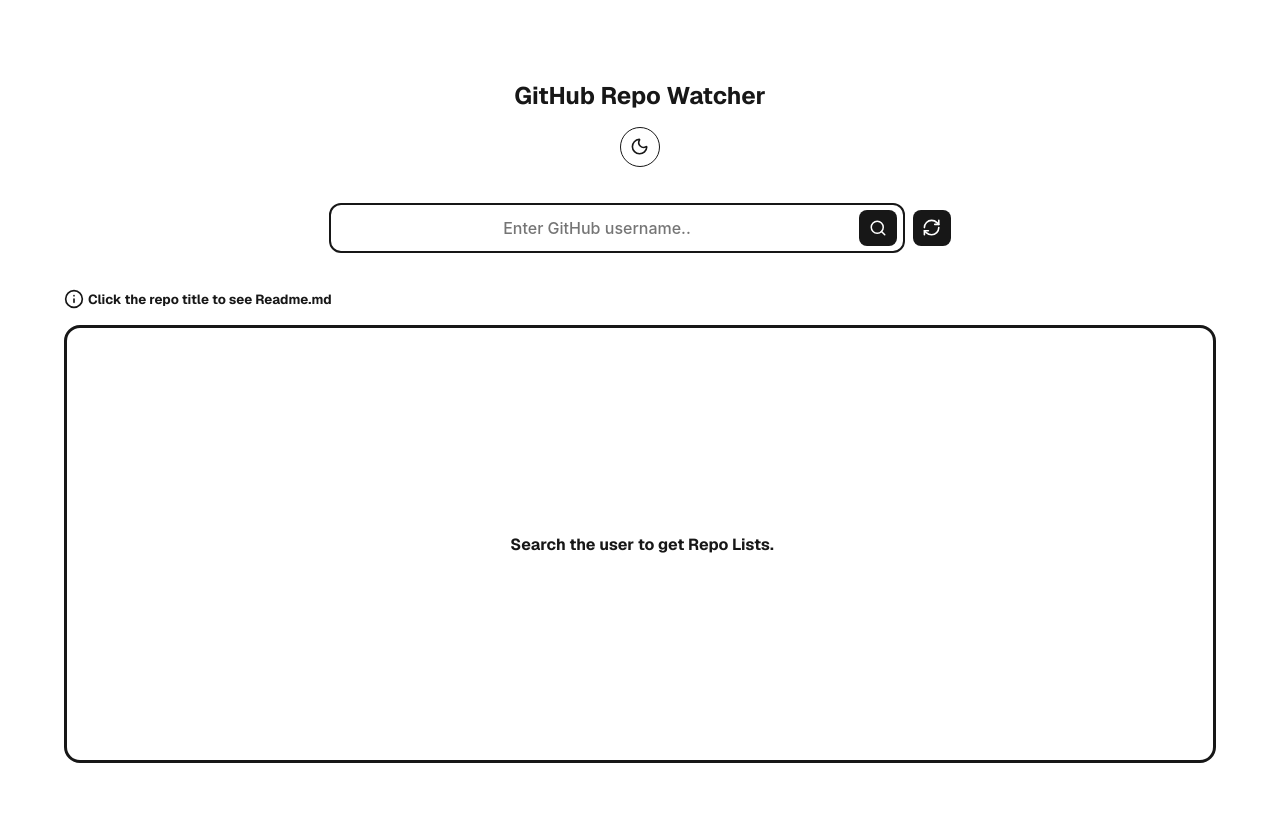
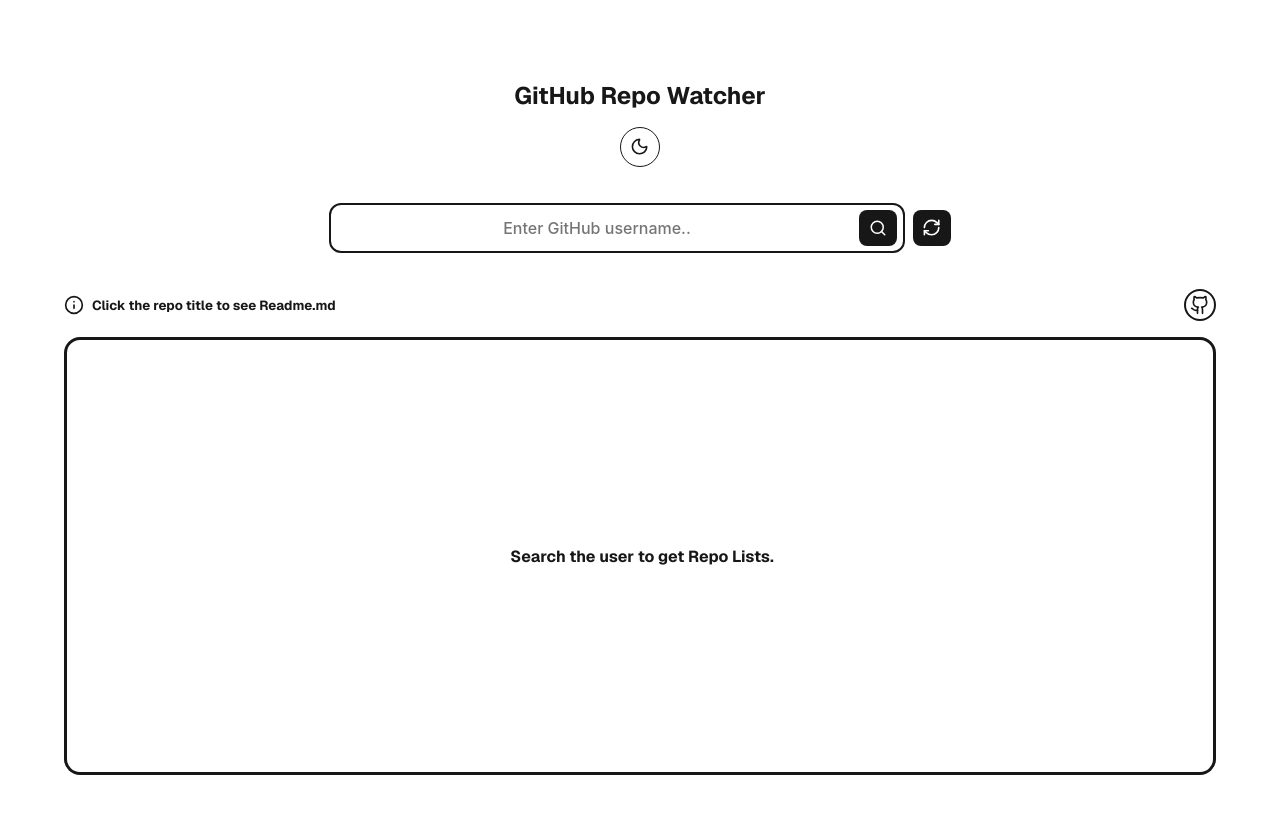
Before and after one commit to FeelsBlack/github-repo-watcher, a Next.js app: page / in a window 1280 px wide. Shown: the top 814 px of the page. Built offline with nearby package versions, Linux system fonts and the light colour scheme.

Commit message:
feat: [HARDI] Adding Text in Readme.md, Adding Google Site Indexing and Git Icon

```diff
--- a/src/app/layout.tsx
+++ b/src/app/layout.tsx
@@ -16,6 +16,9 @@
 export const metadata: Metadata = {
   title: "Github Repo Watcher",
   description: "Where you can search Github Repos and watch their README.",
+  other: {
+    "google-site-verification": "A-tu2bi6z-J8qJKrO5k5DAeTkv5wyDb-131tka6oEyY"
+  }
 };
 
 export default function RootLayout({children}: Readonly<{children: React.ReactNode}>) {
--- a/src/app/page.module.css
+++ b/src/app/page.module.css
@@ -24,9 +24,24 @@
   width: 90dvw;
   gap: 0.25rem;
   text-align: start;
-  justify-content: start;
+  justify-content: space-between;
   margin-bottom: 1rem;
   transition: 0.5s;
+}
+
+.githubIcon {
+  width: 32px;
+  height: 32px;
+  transition: 0.3s;
+  border: 2px solid var(--foreground);
+  border-radius: 50%;
+  align-items: center;
+  justify-content: center;
+  display: flex;
+}
+
+.githubIcon:hover {
+  background-color: var(--child-hover-bg);
 }
 
 @media (prefers-color-scheme: dark) {
--- a/src/app/page.tsx
+++ b/src/app/page.tsx
@@ -15,7 +15,7 @@
 import { List } from "./components/List";
 import { useCallback, useEffect, useRef } from "react";
 import gsap from "gsap";
-import { Info } from "lucide-react";
+import { GithubIcon, Info } from "lucide-react";
 
 function PageContent() {
   const { username, repos, readme, error } = useSelector(
@@ -42,7 +42,10 @@
 
   useEffect(() => {
     if (titleRef.current && titleRef.current.children.length > 0) {
-      const targets = [titleRef.current, ...Array.from(titleRef.current.children)];
+      const targets = [
+        titleRef.current,
+        ...Array.from(titleRef.current.children),
+      ];
       gsap.fromTo(
         targets,
         {
@@ -76,8 +79,18 @@
       <SearchBar onSearch={handleSearch} />
       <div>
         <div className={styles.infoContainer}>
-          <Info size={20}/>
-          <h5>Click the repo title to see Readme.md</h5>
+          <div style={{display: "flex", alignItems: "center"}}>
+            <Info size={20} />
+            <h5 style={{marginLeft: "8px"}}>Click the repo title to see Readme.md</h5>
+          </div>
+          <a
+            href="https://github.com/FeelsBlack/github-repo-watcher"
+            target="_blank"
+            rel="noopener noreferrer"
+            className={styles.githubIcon}
+          >
+            <GithubIcon size={20} />
+          </a>
         </div>
         <List repos={repos} onSelect={handleSelectRepo} error={error} />
       </div>
```
Also changed, not shown: 1 other file (tests, documents, lock files or other folders).
